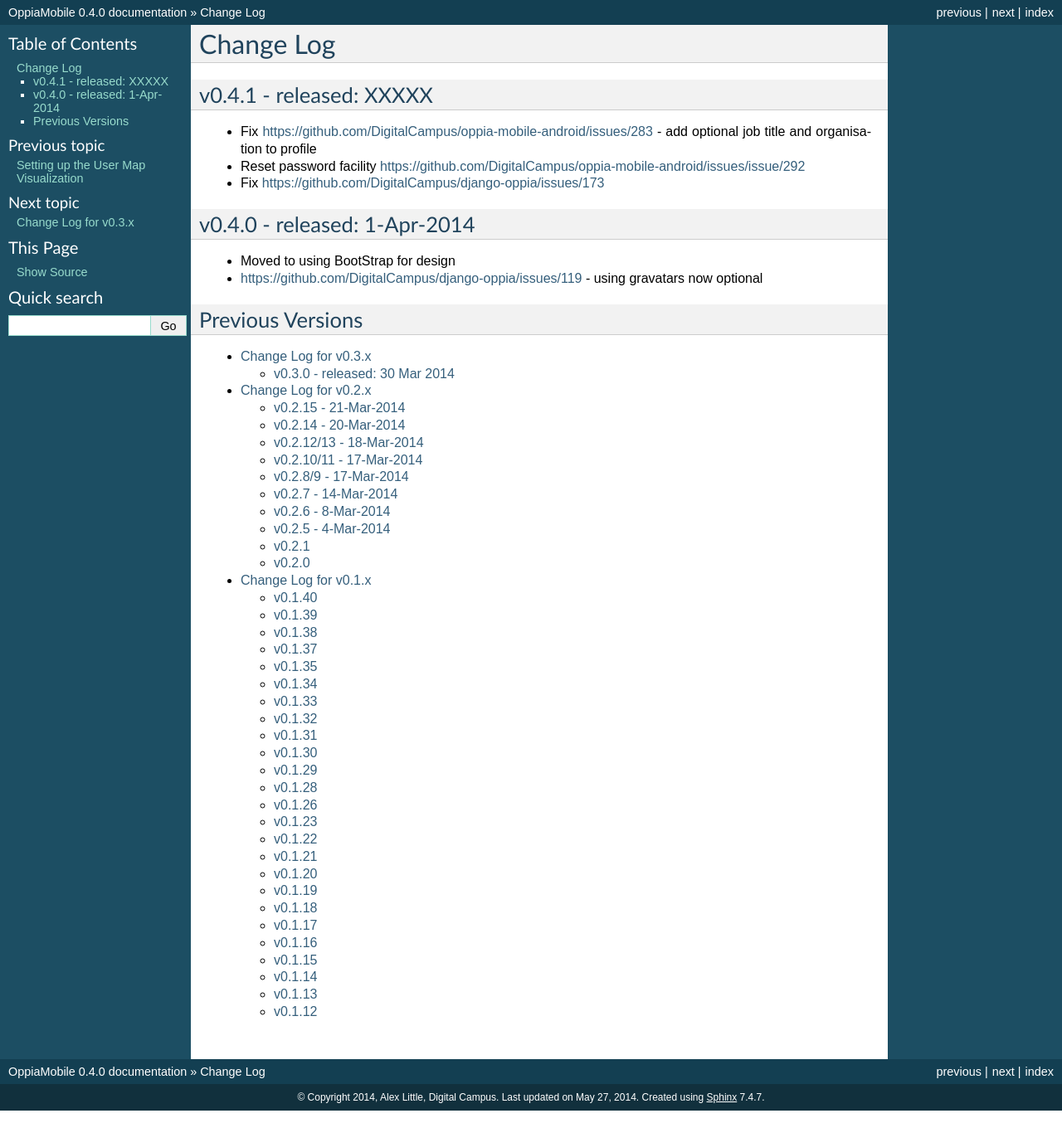
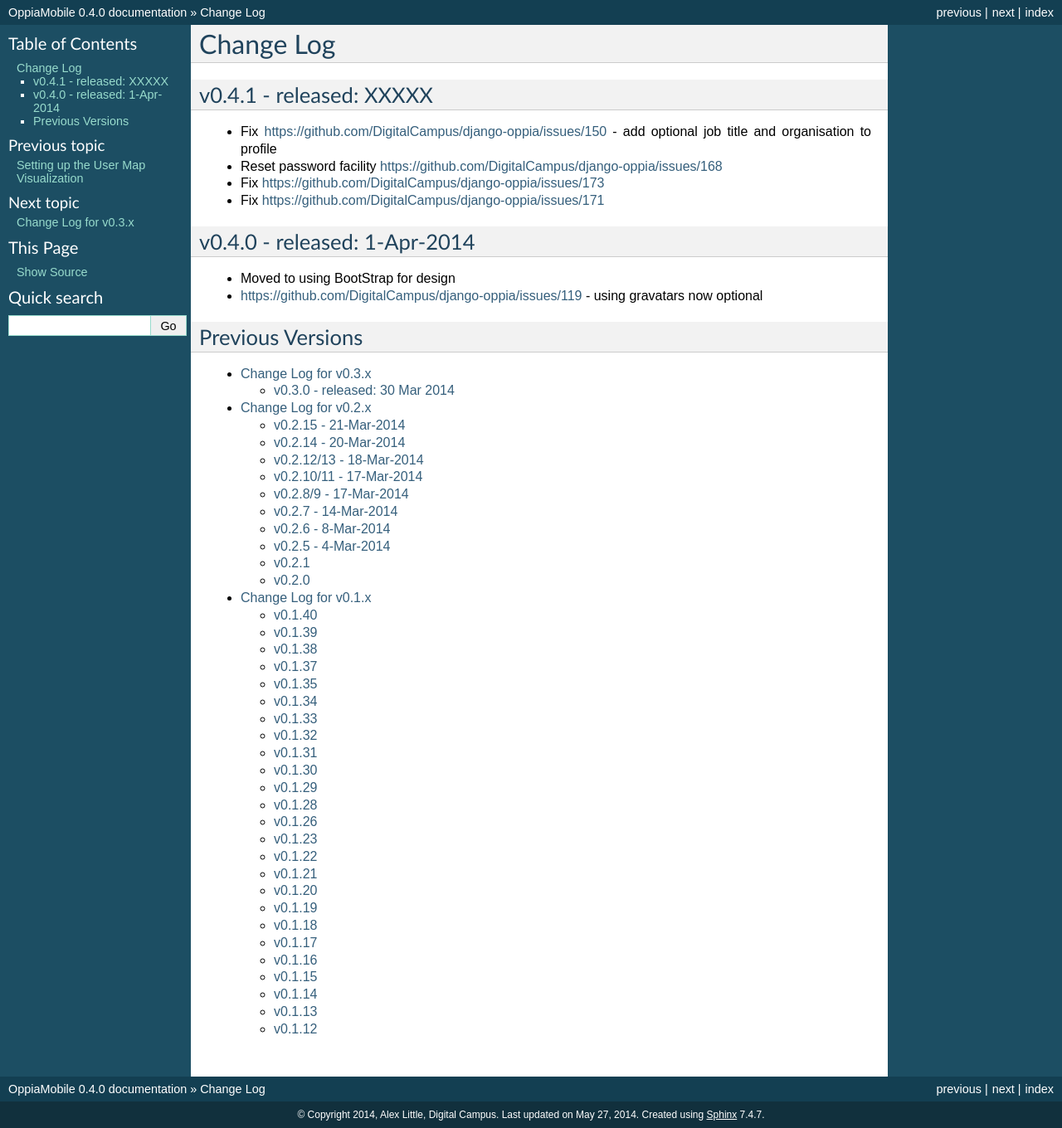
Before and after one commit to DigitalCampus/django-oppia, a Sphinx documentation site: the page built from docs/changelog.rst, in a window 1280 px wide. Shown: the whole page at 83% size. Built offline with Sphinx 7.4.7, drawn with Linux system fonts in a browser that asks for light colours; the version number is read from the project's files by our own code; before the commit the page ends 1339 px from its top, so only the background shows below that.

Commit message:
CLOSED - task 150: Add optional job title and organisation fields https://github.com/DigitalCampus/django-oppia/issues/issue/150

```diff
--- a/docs/changelog.rst
+++ b/docs/changelog.rst
@@ -3,9 +3,10 @@
 
 v0.4.1 - released: XXXXX
 ----------------------------
-* Fix https://github.com/DigitalCampus/oppia-mobile-android/issues/283 - add optional job title and organisation to profile
-* Reset password facility https://github.com/DigitalCampus/oppia-mobile-android/issues/issue/292
+* Fix https://github.com/DigitalCampus/django-oppia/issues/150 - add optional job title and organisation to profile
+* Reset password facility https://github.com/DigitalCampus/django-oppia/issues/168
 * Fix https://github.com/DigitalCampus/django-oppia/issues/173
+* Fix https://github.com/DigitalCampus/django-oppia/issues/171
 
 v0.4.0 - released: 1-Apr-2014
 ------------------------------
```
